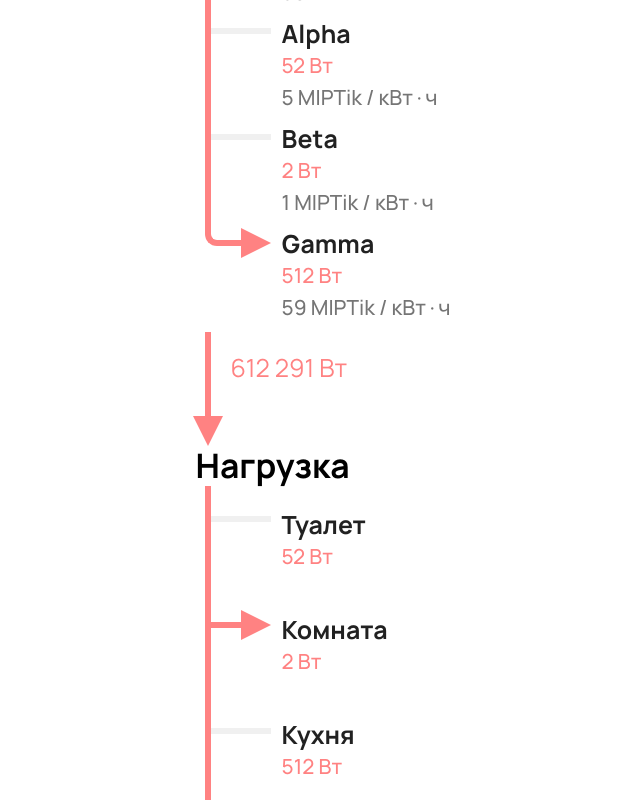
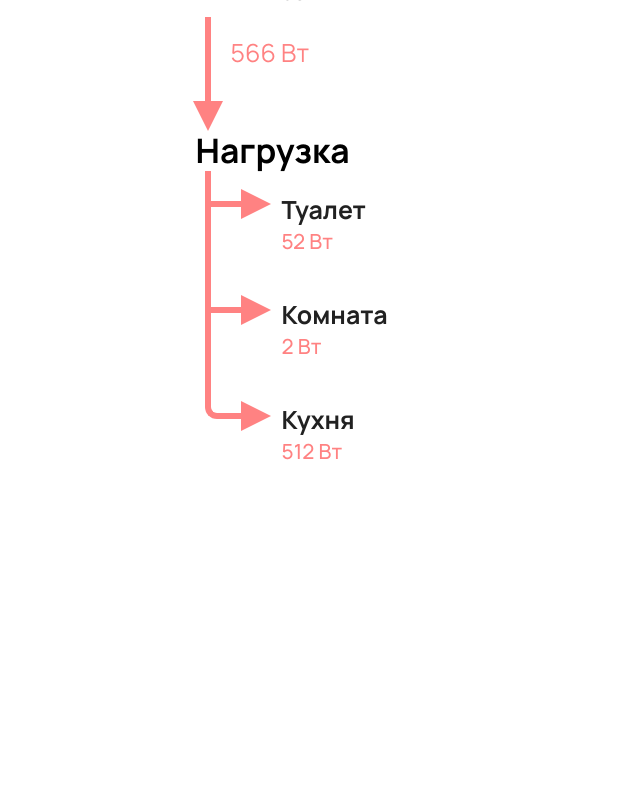
Before and after one commit to shinnik/startblock-frontend-demo, a React (Create React App) app: page /current in a window 1280 px wide. Shown: the part 1020-1820 px from the top of the page, without its empty margins (190-830 px from the left). After the commit the page ends 1528 px from the top, so only its background shows below. Built offline with nearby package versions, Linux system fonts and the light colour scheme.

Commit message:
Ready for taking data from backend

```diff
--- /dev/null
+++ b/src/backendMockData.js
@@ -0,0 +1,58 @@
+export const response = {
+    generator: {
+        name: "Солнечная панель",
+        performance: 612291,
+        cost: 91
+    },
+    net: {
+        performance: 612291,
+        cost: 91
+    },
+    neighbors: [
+        {
+            name: "Alpha",
+            performance: 52,
+            cost: 5,
+            output: true,
+            blocked_money: 8,
+            state: 'locked'
+        },
+        {
+            name: "Beta",
+            performance: 2,
+            cost: 1,
+            output: true,
+            blocked_money: 401,
+            state: 'locked'
+        },
+        {
+            name: "Gamma",
+            performance: 512,
+            cost: 59,
+            output: true,
+            blocked_money: 95,
+            state: 'locked'
+        },
+    ],
+    load: [
+        {
+            name: "Туалет",
+            performance: 52,
+            order: 3
+        },
+        {
+            name: "Комната",
+            performance: 2,
+            order: 1
+        },
+        {
+            name: "Кухня",
+            performance: 512,
+            order: 2
+        }
+    ],
+    profile: {
+        name: "Delta",
+        money: 1125
+    }
+};
--- a/src/mockData.js
+++ b/src/mockData.js
@@ -1,127 +1,191 @@
-export const data = [
-    {
-        amount: 612291,
-        direction: false,
-        type: 'Солнечная панель',
-        money: 91
-    },
-    {
-        amount: 612291,
-        money: 91,
-        direction: false,
-        type: 'Сеть'
-    },
-    {
-        amount: 612291,
-        money: 91,
-        direction: false,
-    },
-    {
-        amount: 612291,
-        direction: false,
-    }
-];
+import * as response from './backendMockData';
+
+
+
+// export const data = [
+//     {
+//         amount: 612291,
+//         direction: false,
+//         type: 'Солнечная панель',
+//         money: 91
+//     },
+//     {
+//         amount: 612291,
+//         money: 91,
+//         direction: false,
+//         type: 'Сеть'
+//     },
+//     {
+//         amount: 612291,
+//         money: 91,
+//         direction: false,
+//     },
+//     {
+//         amount: 612291,
+//         direction: false,
+//     }
+// ];
+
+export const data = [{}, {}, {}, {}];
+data[0] = {
+    amount: response.response.generator.performance,
+    direction: false,
+    type: response.response.generator.name,
+    money: response.response.generator.cost
+};
+
+data[1] = {
+    amount: response.response.net.performance,
+    money: response.response.net.cost,
+    direction: false,
+    type: 'Сеть'
+};
+
+const tmp = response.response.neighbors.reduce((acc, curr) => acc + (curr.output ? curr.performance : -curr.performance), 0);
+data[2] = {
+    amount: tmp,
+    money: response.response.neighbors.reduce((acc, curr) => acc + (curr.output ? curr.cost : -curr.cost), 0),
+    direction: tmp <= 0  //?????????
+};
+
+data[3] = {
+    amount: response.response.load.reduce((acc, curr) => acc + curr.performance, 0),
+    direction: false
+};
+
+
+//
+// export const profile = {
+//     name: 'Delta',
+//     type: 'Энергетическая ячейка',
+//     money: 1125,
+//     blocked: 504
+// };
 
 export const profile = {
-    name: 'Delta',
+    name: response.response.profile.name,
     type: 'Энергетическая ячейка',
-    money: 1125,
-    blocked: 504
+    money: response.response.profile.money,
+    blocked: response.response.neighbors.reduce((acc, curr) => acc + curr.blocked_money, 0)
 };
 
-export const multidata2 = [
-    {
-        name: 'Туалет',
-        amount: 52,
-        output: true,
-        active: false
-    },
-    {
-        name: 'Комната',
-        amount: 2,
-        output: true,
-        active: true
-    },
-    {
-        name: 'Кухня',
-        amount: 512,
-        output: true,
-        active: false
-    },
-    {
-        name: 'Туалет',
-        amount: 52,
-        output: true,
-        active: true
-    },
-    {
-        name: 'Комната',
-        amount: 2,
-        output: true,
-        active: false
-    },
-    {
-        name: 'Кухня',
-        amount: 512,
-        output: true,
-        active: false
-    },
-];
+// export const multidata2 = [
+//     {
+//         name: 'Туалет',
+//         amount: 52,
+//         output: true,
+//         active: false
+//     },
+//     {
+//         name: 'Комната',
+//         amount: 2,
+//         output: true,
+//         active: true
+//     },
+//     {
+//         name: 'Кухня',
+//         amount: 512,
+//         output: true,
+//         active: false
+//     },
+//     {
+//         name: 'Туалет',
+//         amount: 52,
+//         output: true,
+//         active: true
+//     },
+//     {
+//         name: 'Комната',
+//         amount: 2,
+//         output: true,
+//         active: false
+//     },
+//     {
+//         name: 'Кухня',
+//         amount: 512,
+//         output: true,
+//         active: false
+//     },
+// ];
+
+export const multidata2 = response.response.load.map(
+    (value) => {
+        return {
+            name: value.name,
+            amount: value.performance,
+            order: value.order,
+            active: value.performance !== 0,
+            output: true
+        }
+    }
+);
 
 //state = {locked, unlocking, unlocked}
-export const multidata = [
-    {
-        name: 'Alpha',
-        amount: 52,
-        money: 5,
-        blocked: 8,
-        state: 'locked',
-        output: false,
-        active: false
-    },
-    {
-        name: 'Beta',
-        amount: 2,
-        money: 1,
-        blocked: 401,
-        state: 'unlocking',
-        output: true,
-        active: false
-    },
-    {
-        name: 'Gamma',
-        amount: 512,
-        money: 59,
-        blocked: 95,
-        state: 'unlocked',
-        output: false,
-        active: true
-    },
-    {
-        name: 'Alpha',
-        amount: 52,
-        money: 5,
-        blocked: 8,
-        state: 'locked',
-        output: true,
-        active: false
-    },
-    {
-        name: 'Beta',
-        amount: 2,
-        money: 1,
-        blocked: 401,
-        state: 'unlocking',
-        output: true,
-        active: false
-    },
-    {
-        name: 'Gamma',
-        amount: 512,
-        money: 59,
-        blocked: 95,
-        state: 'unlocked',
-        output: true,
-        active: true
-    },
-];
+// export const multidata = [
+//     {
+//         name: 'Alpha',
+//         amount: 52,
+//         money: 5,
+//         blocked: 8,
+//         state: 'locked',
+//         output: false,
+//         active: false
+//     },
+//     {
+//         name: 'Beta',
+//         amount: 2,
+//         money: 1,
+//         blocked: 401,
+//         state: 'unlocking',
+//         output: true,
+//         active: false
+//     },
+//     {
+//         name: 'Gamma',
+//         amount: 512,
+//         money: 59,
+//         blocked: 95,
+//         state: 'unlocked',
+//         output: false,
+//         active: true
+//     },
+//     {
+//         name: 'Alpha',
+//         amount: 52,
+//         money: 5,
+//         blocked: 8,
+//         state: 'locked',
+//         output: true,
+//         active: false
+//     },
+//     {
+//         name: 'Beta',
+//         amount: 2,
+//         money: 1,
+//         blocked: 401,
+//         state: 'unlocking',
+//         output: true,
+//         active: false
+//     },
+//     {
+//         name: 'Gamma',
+//         amount: 512,
+//         money: 59,
+//         blocked: 95,
+//         state: 'unlocked',
+//         output: true,
+//         active: true
+//     },
+// ];
+
+export const multidata = response.response.neighbors.map(value => {
+    return {
+        name: value.name,
+        amount: value.performance,
+        money: value.cost,
+        blocked: value.blocked_money,
+        state: value.state,
+        output: value.output,
+        active: value.performance !== 0
+    }
+});
```
Also changed, not shown: src/lib/pages/MainPage/MainWindowDialog/MainWindowDialog.js.
